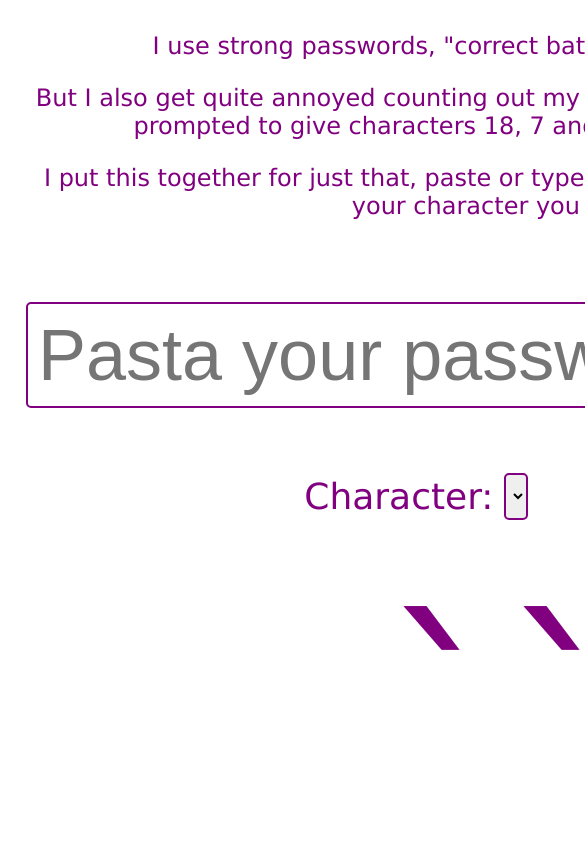
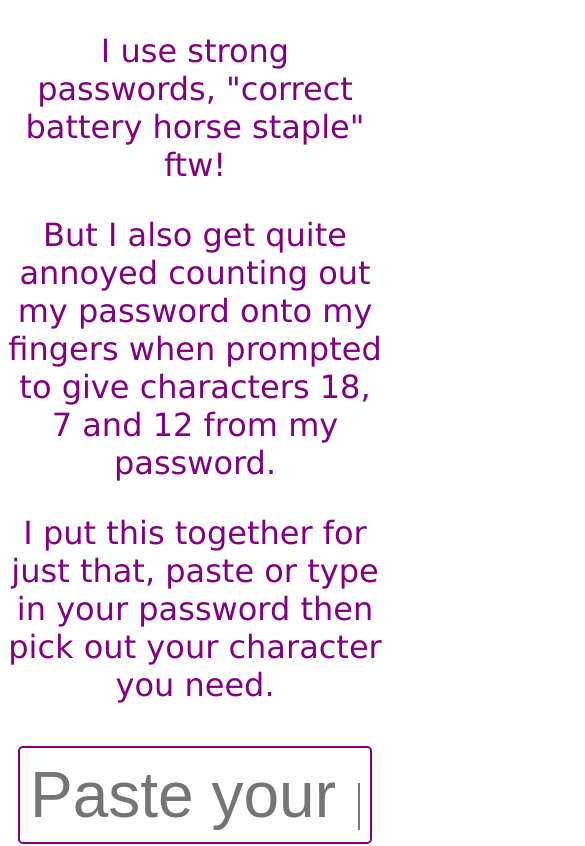
Before and after one commit to spences10/characters-from-password, a Next.js app: page / in a window 390 px wide. Shown: the top 846 px of the page, 585 px wide, since content can reach past the window. Built offline with nearby package versions, Linux system fonts and the light colour scheme.

Commit message:
Make it responsive
I removed the grid as it didn't seem to make a difference. I changed the name of body to container as it was causing me an error. I also added media queries.

```diff
--- a/components/MainForm.js
+++ b/components/MainForm.js
@@ -1,46 +1,77 @@
 import React from 'react'
 import styled from 'styled-components'
 
-const Body = styled.body`
+const Container = styled.div`
+//for mobile
   color: purple;
-  font-size: 1.5em;
   border-radius: 5px;
   text-align: center;
   font-family: verdana;
-  display: grid;
-  grid-template-rows: repeat(1, 1fr);
-  grid-template-columns: repeat(1, 1fr);
-  grid-gap: 2em;
+  font-size: 2em;
+
+//for tablets
+  @media only screen and (max-width: 425px) and (min-width: 768px) {
+    font-size: 1.5em;
+  }
+
+//for desktops
+  @media only screen and (min-width: 768px) {
+    font-size:1m;
+  }
 `
 
 const CharacterInput = styled.input.attrs({
   // we can define static props
   type: 'password',
-  placeholder: 'Pasta your password here',
+  placeholder: 'Paste your password here',
 
   // or we can define dynamic ones
   margin: props => props.size || '10px',
-  padding: props => props.size || '10px'
+  padding: props => props.size || '10px',
 })`
+//for mobile phones
   color: purple;
-  font-size: 3em;
+  font-size: 2em;
   border: 2px solid purple;
   border-radius: 5px;
+
+  //there's probably a better way of doing this XD
+  //border-width hard coded
+  width: calc(100% - ${props => props.margin} - ${props => props.margin} - ${props => props.padding} - ${props => props.padding} - 4px);
 
   /* here we use the dynamically computed props */
   margin: ${props => props.margin};
   padding: ${props => props.padding};
+
+//for tablets
+  @media only screen and (max-width: 425px) and (min-width: 768px) {
+    font-size: 1.5em;
+  }
+
+//for desktops
+  @media only screen and (min-width: 768px) {
+    font-size: 1em;
+  }
 `
 
 const CharacterSelect = styled.select`
-  font-size: 1.5em;
   border: 2px solid purple;
   border-radius: 5px;
   justify-self: start;
+  font-size: 1.5em;
+
+//for tablets
+/*  @media only screen and (max-width: 425px) and (min-width: 768px) {
+    font-size: 1.5em;
+  }*/
+
+//for desktops
+  @media only screen and (min-width: 768px) {
+    font-size: 2em;
+  }
 `
 
 const CharacterLabel = styled.label`
-  font-size: 1.5em;
   padding: 10px;
   border: 10px;
   justify-self: end;
@@ -54,9 +85,19 @@ const SelectDiv = styled.div`
 `
 
 const ResultsDiv = styled.div`
-  font-size: 10em;
   border-radius: 5px;
   text-align: center;
+  font-size: 6em;
+
+//for tablets
+  /*@media only screen and (max-width: 425px) and (min-width: 768px) {
+    font-size: 6em;
+  }*/
+
+//for desktops
+  @media only screen and (min-width: 768px) {
+    font-size: 10em;
+  }
 `
 
 class MainForm extends React.Component {
@@ -99,7 +140,7 @@ class MainForm extends React.Component {
     // characterFromPassword = characterFromPassword.charAt(this.state.selected)
 
     return (
-      <Body>
+      <Container>
         <div>
           <p>I use strong passwords, "correct battery horse staple" ftw!</p>
           <p>But I also get quite annoyed counting out my password onto my fingers when prompted to give characters 18, 7 and 12 from my password.</p>
@@ -120,7 +161,7 @@ class MainForm extends React.Component {
         <ResultsDiv>
           <label>`{characterFromPassword}`</label>
         </ResultsDiv>
-      </Body>
+      </Container>
     )
   }
 }
--- a/components/Select.js
+++ b/components/Select.js
@@ -3,12 +3,9 @@ import styled from 'styled-components'
 
 const Select = styled.select`
   color: palevioletred;
-  font-size: 1.5em;
+  font-size: .5em;
   border: 2px solid palevioletred;
   border-radius: 3px;
-  position: relative;
-  top: 35%;
-  left: 26%;
 `
 
 // this.state.input.split('').map((a, i) => <option value={a}>i</option>)
```
Also changed, not shown: components/Textbox.js (+2 -5 lines).
